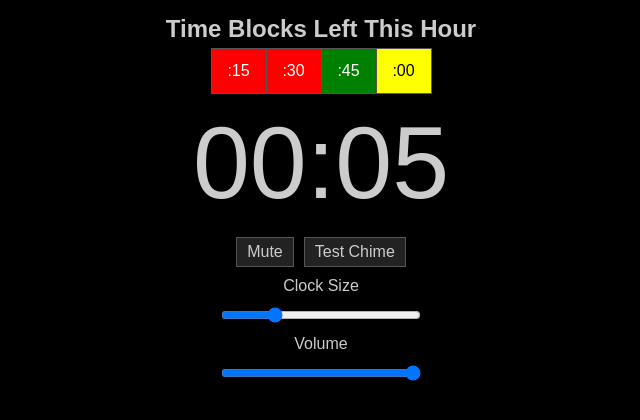
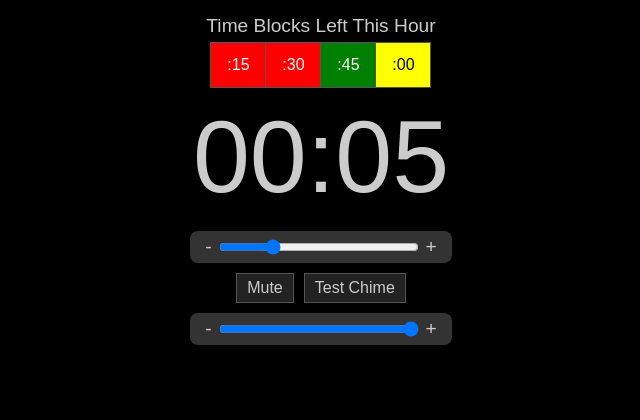
Before and after one commit to hellomynameisariel/timedrift, a plain HTML site: page index.html in a window 1280 px wide. Shown: the whole page, without its empty margins (319-959 px from the left). Drawn offline with Linux system fonts and the light colour scheme.

Commit message:
Update index.html
style changes

```diff
--- a/index.html
+++ b/index.html
@@ -23,7 +23,8 @@
   }
   #blockStatus h2 {
     margin: 5px 0;
-    font-size: 1.5em;
+    font-size: 1.2em;
+    font-weight: normal;
   }
   table {
     border-collapse: collapse;
@@ -54,6 +55,17 @@
     display: flex;
     gap: 10px;
   }
+  .slider-bar {
+    display: flex;
+    align-items: center;
+    background-color: #333;
+    padding: 5px 10px;
+    border-radius: 8px;
+  }
+  .slider-bar span {
+    margin: 0 5px;
+    font-size: 1.2em;
+  }
   button {
     background-color: #222;
     color: #ccc;
@@ -67,6 +79,7 @@
   }
   input[type=range] {
     width: 200px;
+    background: transparent;
   }
 </style>
 </head>
@@ -86,14 +99,20 @@
 
 <div id="timer">00:00</div>
 <div id="controls">
+  <div class="slider-bar">
+    <span>-</span>
+    <input type="range" id="sizeSlider" min="4" max="20" value="8">
+    <span>+</span>
+  </div>
   <div class="button-row">
     <button id="muteButton">Mute</button>
     <button id="testChimeButton">Test Chime</button>
   </div>
-  <label for="sizeSlider">Clock Size</label>
-  <input type="range" id="sizeSlider" min="4" max="20" value="8">
-  <label for="volumeSlider">Volume</label>
-  <input type="range" id="volumeSlider" min="0" max="1" step="0.01" value="1">
+  <div class="slider-bar">
+    <span>-</span>
+    <input type="range" id="volumeSlider" min="0" max="1" step="0.01" value="1">
+    <span>+</span>
+  </div>
 </div>
 
 <audio id="chimeSound" src="chime.mp3"></audio>
```
